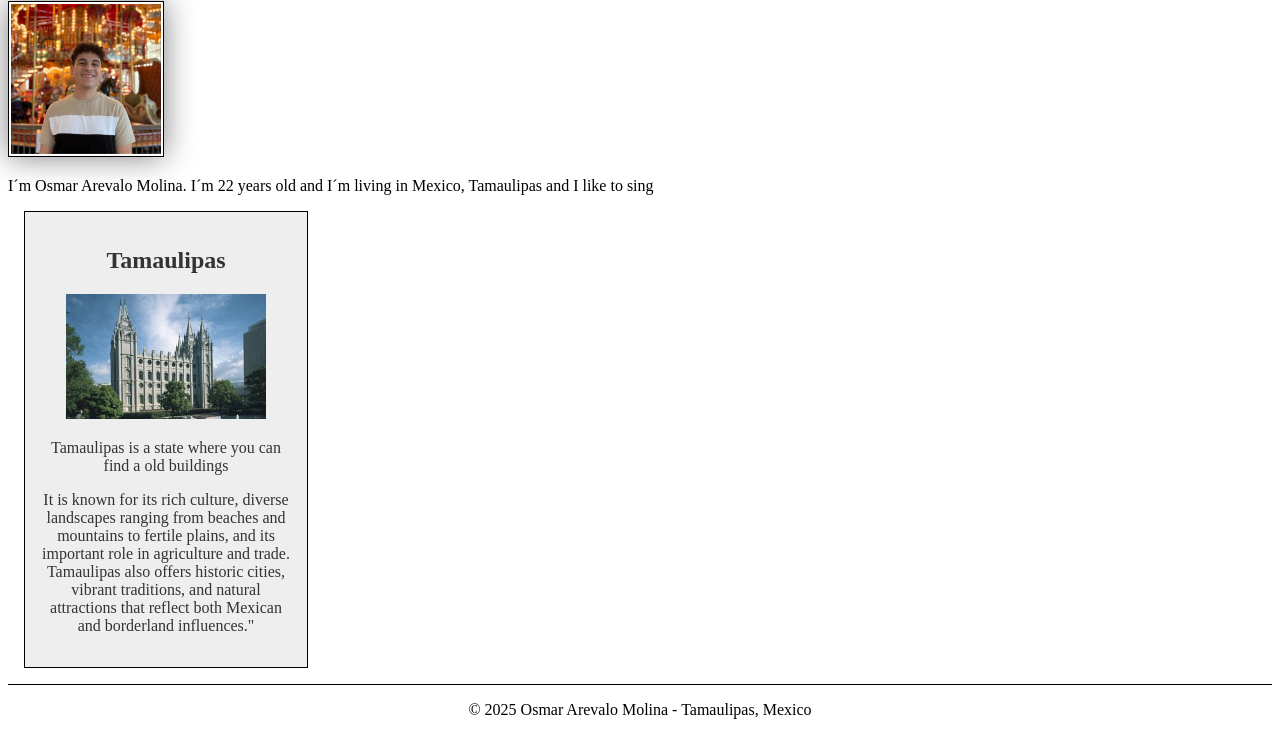
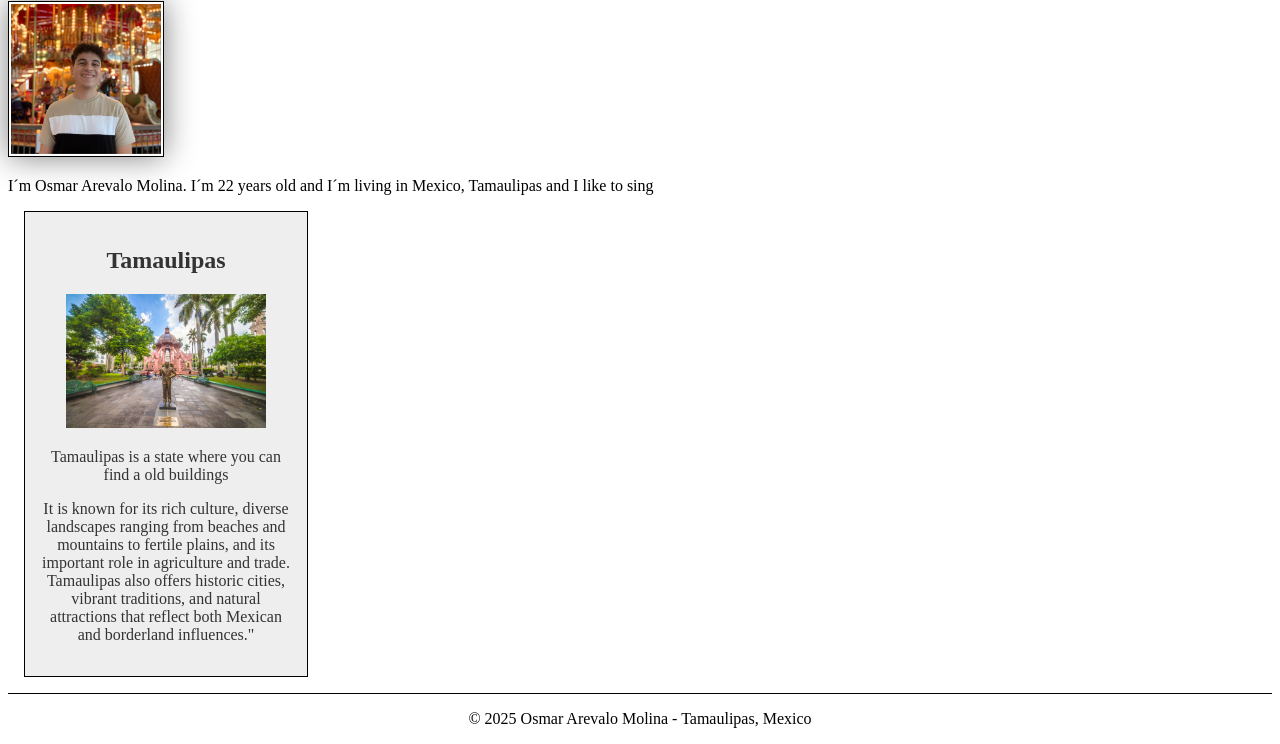
Before and after one commit to Osmar238/wdd130, a plain HTML site: page index.html in a window 1280 px wide. Shown: the part 183-927 px from the top of the page. Drawn offline with Linux system fonts and the light colour scheme.

Commit message:
prueba 2

```diff
--- a/index.html
+++ b/index.html
@@ -26,7 +26,7 @@
         <h2>
             Tamaulipas
         </h2>
-        <img src="images/salt-lake-temple.jpg" alt="Picture of Tamaulipas" width="100">
+        <img src="images/tamaulipas.jpg" alt="Picture of Tamaulipas" width="100">
         <p>Tamaulipas is a state where you can find a old buildings</p>
         <p>It is known for its rich culture, diverse landscapes ranging from beaches and mountains to fertile plains,
             and its
```
